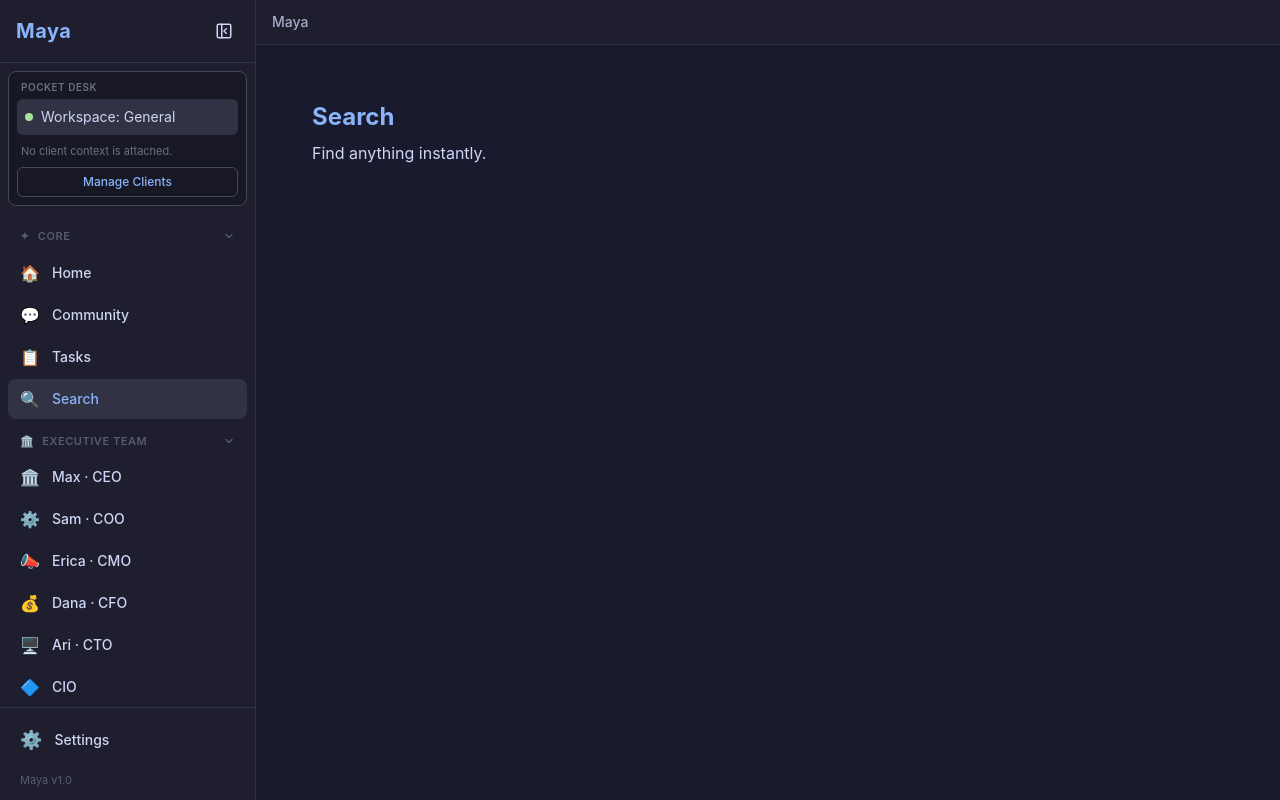
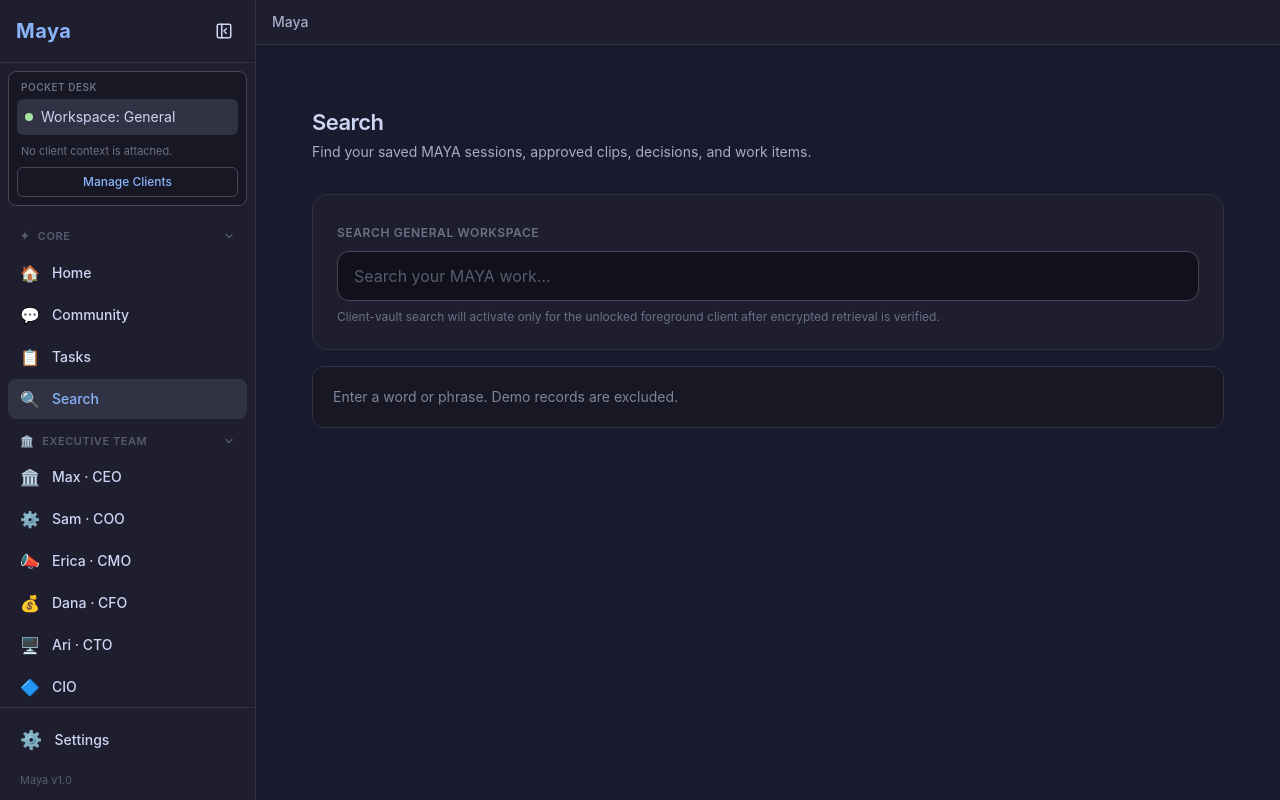
Before and after one commit to cre8veheart-ai/Maya_with_sidebar, a Next.js app: page /search in a window 1280 px wide. Built offline with nearby package versions, Linux system fonts and the light colour scheme.

Commit message:
feat: make Search query saved MAYA work

```diff
--- a/app/search/page.tsx
+++ b/app/search/page.tsx
@@ -1,8 +1,119 @@
+"use client";
+
+import { useMemo, useState } from "react";
+import Link from "next/link";
+import PageShell from "@/components/PageShell";
+import {
+  loadSavedSessions,
+  loadVaultClips,
+  loadWorkItems,
+} from "@/lib/maya/libraryData";
+
+type SearchResult = {
+  id: string;
+  type: "Session" | "Vault clip" | "Work item";
+  title: string;
+  detail: string;
+  href: string;
+};
+
 export default function SearchPage() {
+  const [query, setQuery] = useState("");
+
+  const records = useMemo<SearchResult[]>(() => {
+    const sessions = loadSavedSessions()
+      .filter((session) => !session.id.startsWith("seed-"))
+      .map((session) => ({
+        id: `session-${session.id}`,
+        type: "Session" as const,
+        title: session.title,
+        detail: [session.query, session.answer].filter(Boolean).join(" "),
+        href: "/library/sessions",
+      }));
+
+    const clips = loadVaultClips().map((clip) => ({
+      id: `clip-${clip.id}`,
+      type: "Vault clip" as const,
+      title: clip.title,
+      detail: [clip.content, clip.clipComment].filter(Boolean).join(" "),
+      href: clip.vault === "decisions" ? "/decisions" : "/library/knowledge",
+    }));
+
+    const workItems = loadWorkItems().map((item) => ({
+      id: `work-${item.id}`,
+      type: "Work item" as const,
+      title: item.title,
+      detail: item.summary,
+      href: item.type === "decision" ? "/decisions" : "/tasks",
+    }));
+
+    return [...sessions, ...clips, ...workItems];
+  }, []);
+
+  const normalized = query.trim().toLowerCase();
+  const results = useMemo(
+    () =>
+      normalized
+        ? records.filter((record) =>
+            [record.title, record.detail, record.type]
+              .join(" ")
+              .toLowerCase()
+              .includes(normalized),
+          )
+        : [],
+    [normalized, records],
+  );
+
   return (
-    <div className="p-8">
-      <h1 className="text-2xl font-bold text-[#89b4fa]">Search</h1>
-      <p className="mt-2 text-[#cdd6f4]">Find anything instantly.</p>
-    </div>
+    <PageShell
+      title="Search"
+      subtitle="Find your saved MAYA sessions, approved clips, decisions, and work items."
+    >
+      <section className="rounded-2xl border border-[#313244] bg-[#1e1e2e] p-4 sm:p-6">
+        <label htmlFor="maya-search" className="text-xs font-semibold uppercase tracking-wider text-[#6c7086]">
+          Search General workspace
+        </label>
+        <input
+          id="maya-search"
+          type="search"
+          value={query}
+          onChange={(event) => setQuery(event.target.value)}
+          placeholder="Search your MAYA work…"
+          className="mt-2 w-full rounded-xl border border-[#45475a] bg-[#11111b] px-4 py-3 text-[#cdd6f4] outline-none placeholder:text-[#585b70] focus:border-[#89b4fa]"
+          autoComplete="off"
+        />
+        <p className="mt-2 text-xs text-[#6c7086]">
+          Client-vault search will activate only for the unlocked foreground client after encrypted retrieval is verified.
+        </p>
+      </section>
+
+      <section className="mt-4 space-y-3" aria-live="polite">
+        {!normalized && (
+          <p className="rounded-xl border border-[#313244] bg-[#181825] p-5 text-sm text-[#7f849c]">
+            Enter a word or phrase. Demo records are excluded.
+          </p>
+        )}
+        {normalized && results.length === 0 && (
+          <p className="rounded-xl border border-[#313244] bg-[#181825] p-5 text-sm text-[#7f849c]">
+            No saved MAYA work matches “{query.trim()}”.
+          </p>
+        )}
+        {results.map((result) => (
+          <Link
+            key={result.id}
+            href={result.href}
+            className="block rounded-xl border border-[#313244] bg-[#181825] p-4 transition-colors hover:border-[#89b4fa]/50 hover:bg-[#1e1e2e]"
+          >
+            <div className="flex items-center justify-between gap-3">
+              <h2 className="font-semibold text-[#cdd6f4]">{result.title}</h2>
+              <span className="shrink-0 rounded-full bg-[#313244] px-2 py-1 text-[10px] font-semibold uppercase tracking-wider text-[#89b4fa]">
+                {result.type}
+              </span>
+            </div>
+            <p className="mt-2 line-clamp-2 text-sm leading-6 text-[#a6adc8]">{result.detail}</p>
+          </Link>
+        ))}
+      </section>
+    </PageShell>
   );
 }
```
